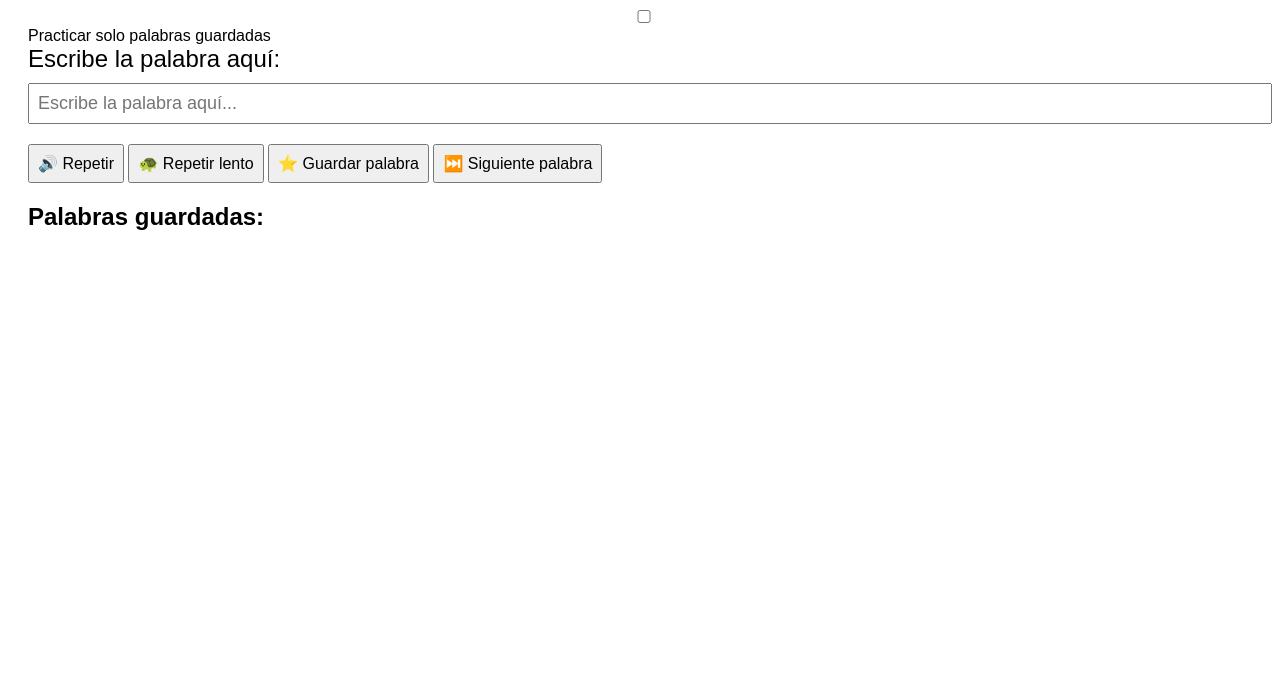
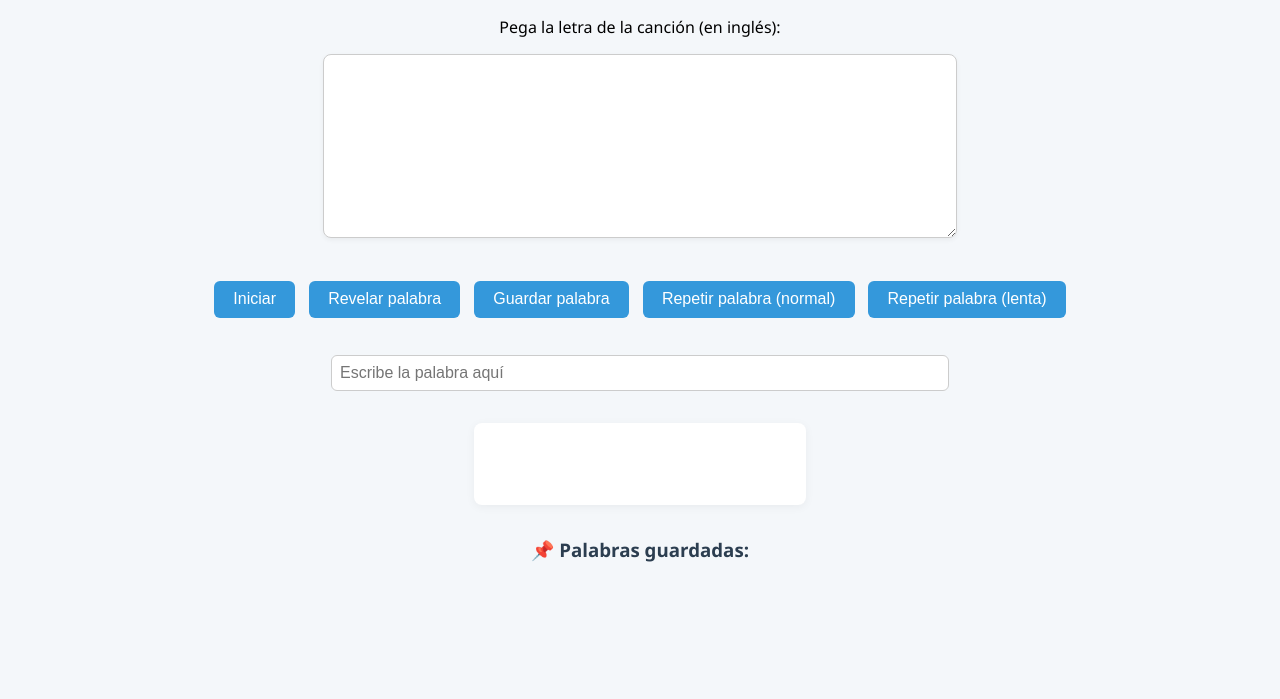
Before and after one commit to pegazo2/song-word-trainer, a plain HTML site: page index.html in a window 1280 px wide. Shown: the part 101-800 px from the top of the page. Drawn offline with Linux system fonts and the light colour scheme.

Commit message:
Update index.html9

```diff
--- a/index.html
+++ b/index.html
@@ -1,135 +1,277 @@
 <!DOCTYPE html>
-<html lang="es">
+<html lang="en">
 <head>
   <meta charset="UTF-8" />
   <meta name="viewport" content="width=device-width, initial-scale=1.0"/>
-  <title>Practicar Palabras</title>
+  <title>Song Word Trainer</title>
   <style>
     body {
-      font-family: sans-serif;
-      padding: 20px;
+      font-family: 'Segoe UI', sans-serif;
+      background-color: #f4f7fa;
+      margin: 0;
+      padding: 2rem;
+      display: flex;
+      flex-direction: column;
+      align-items: center;
     }
-    #wordDisplay {
-      font-size: 24px;
-      margin-bottom: 10px;
+
+    h2 {
+      color: #2c3e50;
+      margin-bottom: 1rem;
     }
-    #inputArea {
-      margin-bottom: 10px;
+
+    textarea {
+      width: 100%;
+      max-width: 600px;
+      height: 150px;
+      padding: 1rem;
+      font-size: 16px;
+      border: 1px solid #ccc;
+      border-radius: 8px;
+      box-shadow: 0 2px 5px rgba(0, 0, 0, 0.05);
+      margin-bottom: 1rem;
+      resize: vertical;
     }
-    input {
-      padding: 8px;
+
+    #wordCounter {
+      margin-top: 1rem;
       font-size: 18px;
+      color: #555;
+    }
+
+    input[type="text"] {
       width: 100%;
+      max-width: 600px;
+      padding: 0.5rem;
+      font-size: 16px;
+      margin: 1rem 0;
+      border: 1px solid #ccc;
+      border-radius: 6px;
     }
+
     button {
-      margin-top: 10px;
-      padding: 8px;
+      padding: 0.6rem 1.2rem;
       font-size: 16px;
+      border: none;
+      border-radius: 6px;
+      background-color: #3498db;
+      color: white;
+      margin: 0.3rem;
+      cursor: pointer;
+      transition: background-color 0.3s;
     }
-    #savedWordsList {
-      margin-top: 20px;
+
+    button:hover {
+      background-color: #2980b9;
+    }
+
+    #output {
+      margin-top: 1rem;
+      max-width: 700px;
+      padding: 1rem;
+      background: #ffffff;
+      border-radius: 8px;
+      box-shadow: 0 2px 10px rgba(0,0,0,0.05);
+      display: flex;
+      flex-wrap: wrap;
+      gap: 10px;
+      min-height: 50px;
+      min-width: 300px;
+      justify-content: flex-start;
+    }
+
+    .word {
+      padding: 6px 10px;
+      background: #ecf0f1;
+      border-radius: 5px;
+      font-size: 16px;
+      opacity: 1;
+      transition: opacity 0.4s ease;
+    }
+
+    .correct {
+      background-color: #d4edda;
+      color: #155724;
+    }
+
+    .saved {
+      border: 2px dashed #f39c12;
+      background-color: #fff9e6;
+      color: #b57300;
+    }
+
+    h3 {
+      margin-top: 2rem;
+      color: #2c3e50;
+    }
+
+    ul#savedWords {
+      list-style: none;
+      padding: 0;
+      max-width: 600px;
+      margin-top: 0.5rem;
+    }
+
+    ul#savedWords li {
+      background: #fdf6e3;
+      border: 1px solid #f0e2b6;
+      padding: 8px 12px;
+      border-radius: 6px;
+      margin-bottom: 5px;
+      color: #7f6000;
+      display: flex;
+      justify-content: space-between;
+      align-items: center;
     }
   </style>
 </head>
 <body>
-  <h1>Práctica de palabras</h1>
-  <label>
-    <input type="checkbox" id="practiceSavedOnly" />
-    Practicar solo palabras guardadas
-  </label>
-  <div id="wordDisplay">Escribe la palabra aquí:</div>
-  <div id="inputArea">
-    <input type="text" id="userInput" placeholder="Escribe la palabra aquí..." />
-  </div>
-  <button id="repeatNormal">🔊 Repetir</button>
-  <button id="repeatSlow">🐢 Repetir lento</button>
-  <button id="saveWord">⭐ Guardar palabra</button>
-  <button id="nextWord">⏭️ Siguiente palabra</button>
-
-  <div id="savedWordsList">
-    <h2>Palabras guardadas:</h2>
-    <ul id="wordList"></ul>
+  <h2>🎵 Song Word Trainer</h2>
+  <p>Pega la letra de la canción (en inglés):</p>
+  <textarea id="lyrics"></textarea><br />
+  <div>
+    <button onclick="startTraining()">Iniciar</button>
+    <button onclick="revealWord()">Revelar palabra</button>
+    <button onclick="saveWord()">Guardar palabra</button>
+    <button onclick="readAgainNormal()">Repetir palabra (normal)</button>
+    <button onclick="readAgainSlow()">Repetir palabra (lenta)</button>
   </div>
 
+  <div id="wordCounter"></div>
+
+  <input
+    type="text"
+    id="userInput"
+    placeholder="Escribe la palabra aquí"
+    oninput="checkWord()"
+    autocomplete="off"
+  />
+
+  <div id="output"></div>
+
+  <h3>📌 Palabras guardadas:</h3>
+  <ul id="savedWords"></ul>
+
   <script>
-    const allWords = [
-      "apple", "banana", "computer", "school", "beautiful", "challenge",
-      "future", "learning", "amazing", "language"
-    ];
+    let words = [];
+    let current = 0;
+    let saved = [];
 
-    let savedWords = JSON.parse(localStorage.getItem("savedWords")) || [];
-    let currentWord = "";
-    const wordDisplay = document.getElementById("wordDisplay");
-    const userInput = document.getElementById("userInput");
-    const wordList = document.getElementById("wordList");
+    // Recuperar desde localStorage al iniciar
+    window.onload = function () {
+      const savedData = localStorage.getItem('savedWords');
+      if (savedData) {
+        saved = JSON.parse(savedData);
+        renderSavedWords();
+      }
+    };
 
-    function speakWord(word, rate = 1) {
-      const utterance = new SpeechSynthesisUtterance(word);
-      utterance.lang = "en-US";
+    function startTraining() {
+      const lyrics = document.getElementById('lyrics').value;
+      if (!lyrics.trim()) {
+        alert('Por favor pega la letra antes de iniciar.');
+        return;
+      }
+      words = lyrics.trim().split(/\s+/);
+      current = 0;
+      document.getElementById('output').innerHTML = '';
+      document.getElementById('userInput').value = '';
+      document.getElementById('userInput').focus();
+      updateCounter();
+      speak(words[current], 0.8);
+    }
+
+    function updateDisplay() {
+      const output = document.getElementById('output');
+      output.innerHTML = '';
+
+      for (let i = 0; i < current && i < words.length; i++) {
+        const span = document.createElement('span');
+        span.className = 'word correct';
+        if (saved.includes(words[i])) span.classList.add('saved');
+        span.textContent = words[i];
+        output.appendChild(span);
+      }
+    }
+
+    function checkWord() {
+      const input = document.getElementById('userInput').value.trim().toLowerCase();
+      if (current >= words.length) return;
+
+      if (input === words[current].toLowerCase()) {
+        current++;
+        updateDisplay();
+        updateCounter();
+        document.getElementById('userInput').value = '';
+
+        if (current < words.length) {
+          speak(words[current], 0.8);
+        } else {
+          alert('¡Completado!');
+        }
+      }
+    }
+
+    function updateCounter() {
+      const counter = document.getElementById('wordCounter');
+      if (current < words.length) {
+        counter.textContent = `Palabra a escribir: ${current + 1} de ${words.length}`;
+      } else {
+        counter.textContent = 'Has completado todas las palabras 🎉';
+      }
+    }
+
+    function speak(text, rate = 0.8) {
+      const utterance = new SpeechSynthesisUtterance(text);
+      utterance.lang = 'en-US';
       utterance.rate = rate;
+      speechSynthesis.cancel();
       speechSynthesis.speak(utterance);
     }
 
-    function pickWord() {
-      const useSaved = document.getElementById("practiceSavedOnly").checked;
-      const pool = useSaved && savedWords.length > 0 ? savedWords : allWords;
-      currentWord = pool[Math.floor(Math.random() * pool.length)];
-      wordDisplay.textContent = "Escribe la palabra aquí:";
-      userInput.value = "";
-      speakWord(currentWord);
+    function revealWord() {
+      if (current < words.length) {
+        alert('La palabra es: ' + words[current]);
+      } else {
+        alert('¡Ya completaste todas las palabras!');
+      }
     }
 
-    document.getElementById("nextWord").addEventListener("click", pickWord);
+    function saveWord() {
+      const word = words[current - 1];
+      if (!word || saved.includes(word)) return;
+      saved.push(word);
+      localStorage.setItem('savedWords', JSON.stringify(saved));
+      renderSavedWords();
+    }
 
-    document.getElementById("repeatNormal").addEventListener("click", () => {
-      speakWord(currentWord, 1);
-    });
+    function renderSavedWords() {
+      const list = document.getElementById('savedWords');
+      list.innerHTML = '';
+      saved.forEach(word => {
+        const li = document.createElement('li');
+        li.textContent = word;
 
-    document.getElementById("repeatSlow").addEventListener("click", () => {
-      speakWord(currentWord, 0.5);
-    });
+        const btn = document.createElement('button');
+        btn.textContent = '🔊';
+        btn.onclick = () => speak(word, 0.8);
 
-    document.getElementById("saveWord").addEventListener("click", () => {
-      if (!savedWords.includes(currentWord)) {
-        savedWords.push(currentWord);
-        localStorage.setItem("savedWords", JSON.stringify(savedWords));
-        updateSavedList();
-      }
-    });
-
-    function updateSavedList() {
-      wordList.innerHTML = "";
-      savedWords.forEach((word, index) => {
-        const li = document.createElement("li");
-        li.textContent = word + " ";
-        const delBtn = document.createElement("button");
-        delBtn.textContent = "❌";
-        delBtn.onclick = () => {
-          savedWords.splice(index, 1);
-          localStorage.setItem("savedWords", JSON.stringify(savedWords));
-          updateSavedList();
-        };
-        const playBtn = document.createElement("button");
-        playBtn.textContent = "🔊";
-        playBtn.onclick = () => {
-          speakWord(word);
-        };
-        li.appendChild(playBtn);
-        li.appendChild(delBtn);
-        wordList.appendChild(li);
+        li.appendChild(btn);
+        list.appendChild(li);
       });
     }
 
-    userInput.addEventListener("input", () => {
-      if (userInput.value.trim().toLowerCase() === currentWord.toLowerCase()) {
-        wordDisplay.textContent = currentWord;
+    function readAgainNormal() {
+      if (current < words.length) {
+        speak(words[current], 0.8);
       }
-    });
+    }
 
-    window.onload = () => {
-      updateSavedList();
-      pickWord();
-    };
+    function readAgainSlow() {
+      if (current < words.length) {
+        speak(words[current], 0.5);
+      }
+    }
   </script>
 </body>
 </html>
```
